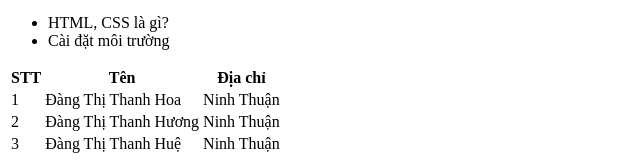
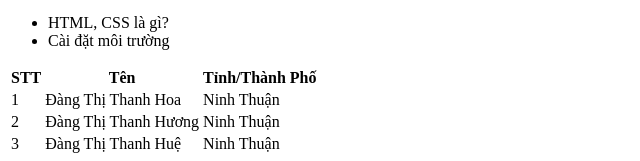
Before and after one commit to thanhhoa456/thucHanhGit, a plain HTML site: page index.html in a window 1280 px wide. Shown: the part 2337-2498 px from the top of the page, 0-640 px from the left. Drawn offline with Linux system fonts and the light colour scheme.

Commit message:
second commit

```diff
--- a/index.html
+++ b/index.html
@@ -178,14 +178,14 @@ h2{
                 <thead>
                     <th>STT</th>
                     <th>Tên</th>
-                    <th>Địa chỉ</th>
+                    <th>Tỉnh/Thành Phố</th>
                 </thead>
 
                 <tbody>
                     <tr>
                         <td>1</td>
                         <td>Đàng Thị Thanh Hoa</td>
-                        <td>Ninh Thuận</td>
+                        <td>Ninh Thuận </td>
                     </tr>
                     <tr>
                         <td>2</td>
```
